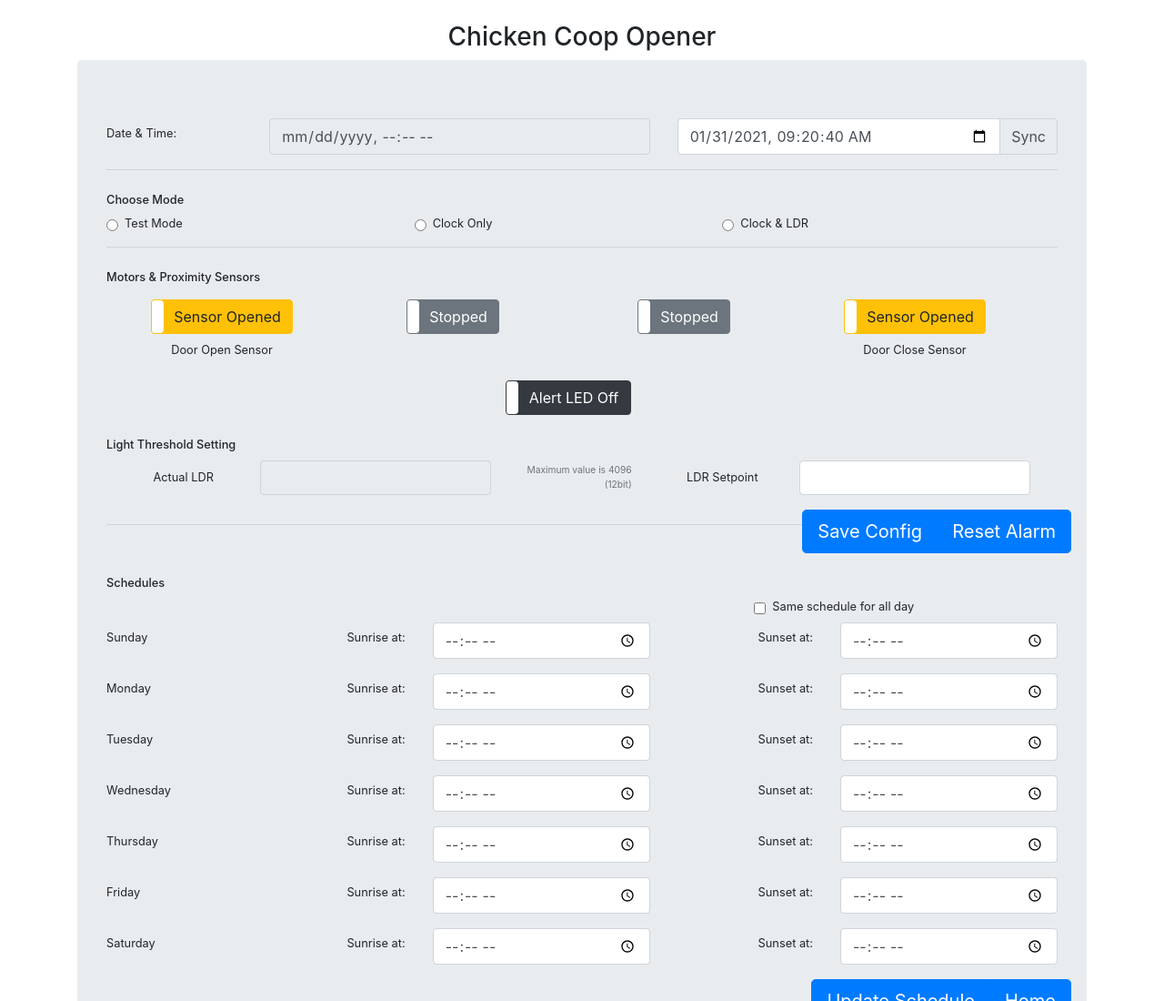
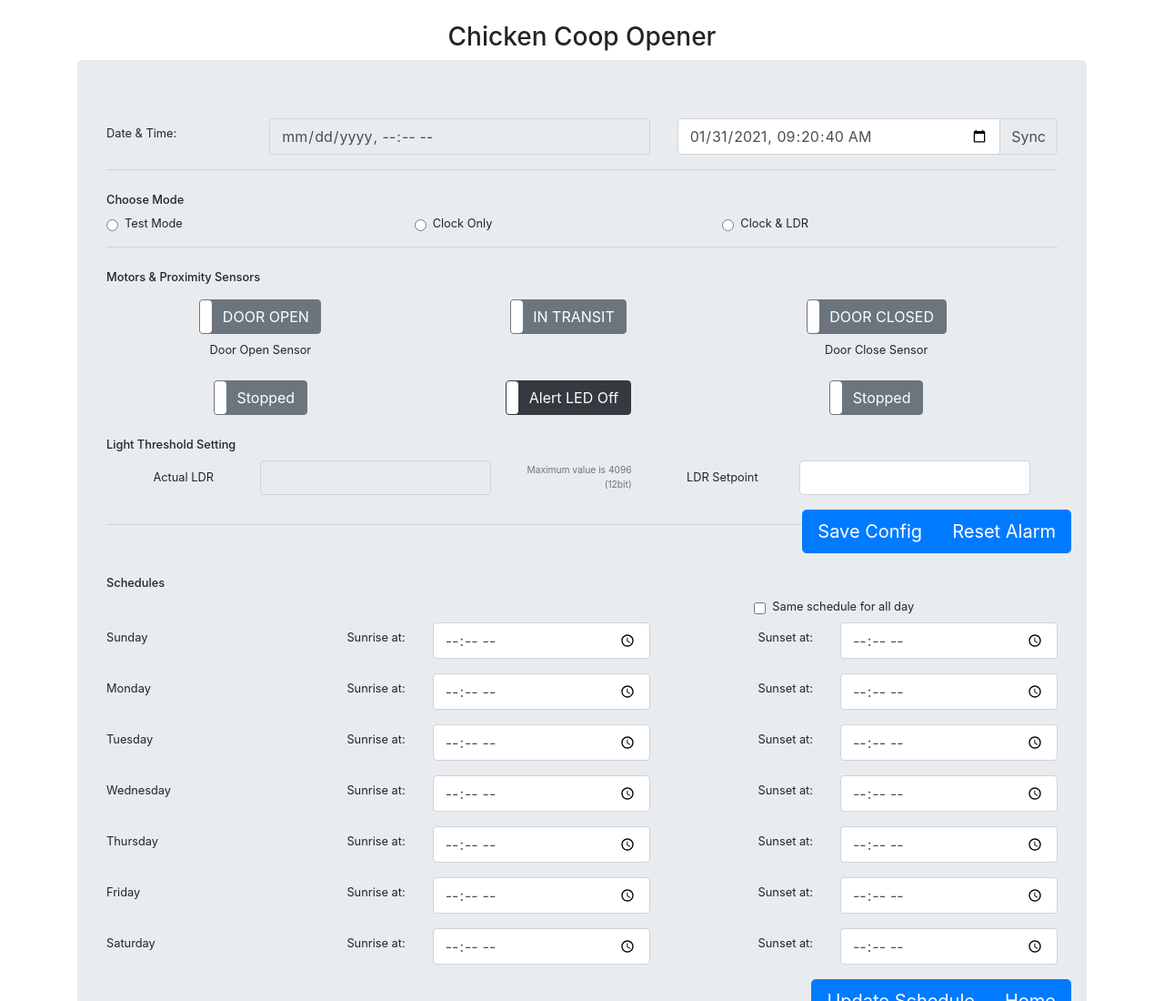
Before and after one commit to bert386/esp32-coop-scheduler, a plain HTML site: page data/index.htm in a window 1280 px wide. Shown: the top 1100 px of the page at 91% size. Drawn offline with Linux system fonts and the light colour scheme; no server answers.

Commit message:
Updated HTML layout

```diff
--- a/data/index.htm
+++ b/data/index.htm
@@ -87,28 +87,32 @@
                 <legend class="col-form-label h1">Motors & Proximity Sensors</legend>
                 <fieldset>
                     <div class="form-group row col-12 text-center">
-                        <div class="col-sm-3 col-6 mt-2 text-center">
-                            <input type="checkbox" id="closed-prox" data-toggle="toggle" data-on="Sensor Closed" data-onstyle="success" data-off="Sensor Opened" data-offstyle="warning">
+                        <div class="col-sm-4 col-12 mt-2 text-center">
+                            <input type="checkbox" id="opened-prox" data-toggle="toggle" data-on="DOOR OPEN" data-off="DOOR OPEN" data-onstyle="danger" data-offstyle="secondary">
                             <div class="mt-2">Door Open Sensor</div>
                         </div>
 
-                        <div class="col-sm-3 col-6 mt-2 text-center output-toggle" data-name="backward-toggle">
-                            <input type="checkbox" id="backward-toggle" data-toggle="toggle" data-on="Closing" data-off="Stopped" data-onstyle="warning" data-offstyle="secondary">
+                        <div class="col-sm-4 col-12 mt-2 text-center">
+                            <input type="checkbox" id="in-transit" data-toggle="toggle" data-on="IN TRANSIT" data-off="IN TRANSIT" data-onstyle="warning" data-offstyle="secondary">
                         </div>
 
-                        <div class="col-sm-3 col-6 mt-2 text-center output-toggle" data-name="forward-toggle">
-                            <input type="checkbox" id="forward-toggle" data-toggle="toggle" data-on="Opening" data-off="Stopped" data-onstyle="warning" data-offstyle="secondary">
-                        </div>
-
-                        <div class="col-sm-3 col-6 mt-2 text-center">
-                            <input type="checkbox" id="opened-prox" data-toggle="toggle" data-on="Sensor Closed" data-off="Sensor Opened" data-onstyle="success" data-offstyle="warning">
+                        <div class="col-sm-4 col-12 mt-2 text-center">
+                            <input type="checkbox" id="closed-prox" data-toggle="toggle" data-on="DOOR CLOSED" data-onstyle="success" data-off="DOOR CLOSED" data-offstyle="secondary">
                             <div class="mt-2">Door Close Sensor</div>
                         </div>
                     </div>
 
                     <div class="form-group row col-12 text-center">
-                        <div class="col-12 mt-2 text-center output-toggle" data-name="alert-led">
+                        <div class="col-sm-4 col-4 mt-2 text-center output-toggle" data-name="forward-toggle">
+                            <input type="checkbox" id="forward-toggle" data-toggle="toggle" data-on="Opening" data-off="Stopped" data-onstyle="warning" data-offstyle="secondary">
+                        </div>
+
+                        <div class="col-sm-4 col-4 mt-2 text-center output-toggle" data-name="alert-led">
                             <input type="checkbox" id="alert-led" data-toggle="toggle" data-on="Alert LED On" data-off="Alert LED Off" data-onstyle="danger" data-offstyle="dark">
+                        </div>
+
+                        <div class="col-sm-4 col-4 mt-2 text-center output-toggle" data-name="backward-toggle">
+                            <input type="checkbox" id="backward-toggle" data-toggle="toggle" data-on="Closing" data-off="Stopped" data-onstyle="warning" data-offstyle="secondary">
                         </div>
                     </div>
                 </fieldset>
@@ -357,6 +361,7 @@
                     });
                     const vars = JSON.parse(result);
                     console.log(vars);
+
                     $(`#closed-prox`).bootstrapToggle('enable');
                     if (Boolean(vars.closed_prox)) {
                         $(`#closed-prox`).bootstrapToggle('on', true);
@@ -390,6 +395,10 @@
                                 $(`#backward-toggle`).bootstrapToggle('off', true);
                                 $(`#forward-toggle`).bootstrapToggle('enable');
                                 $(`#forward-toggle`).bootstrapToggle('off', true);
+
+                                $(`#in-transit`).bootstrapToggle('enable');
+                                $(`#in-transit`).bootstrapToggle('off', true);
+                                $(`#in-transit`).bootstrapToggle('disable');
                             }
                             break;
 
@@ -399,6 +408,10 @@
                                 $(`#backward-toggle`).bootstrapToggle('off', true);
                                 $(`#forward-toggle`).bootstrapToggle('enable');
                                 $(`#forward-toggle`).bootstrapToggle('on', true);
+
+                                $(`#in-transit`).bootstrapToggle('enable');
+                                $(`#in-transit`).bootstrapToggle('on', true);
+                                $(`#in-transit`).bootstrapToggle('disable');
                             }
                             break;
 
@@ -408,6 +421,10 @@
                                 $(`#backward-toggle`).bootstrapToggle('on', true);
                                 $(`#forward-toggle`).bootstrapToggle('enable');
                                 $(`#forward-toggle`).bootstrapToggle('off', true);
+
+                                $(`#in-transit`).bootstrapToggle('enable');
+                                $(`#in-transit`).bootstrapToggle('on', true);
+                                $(`#in-transit`).bootstrapToggle('disable');
                             }
                             break;
                     }
```
